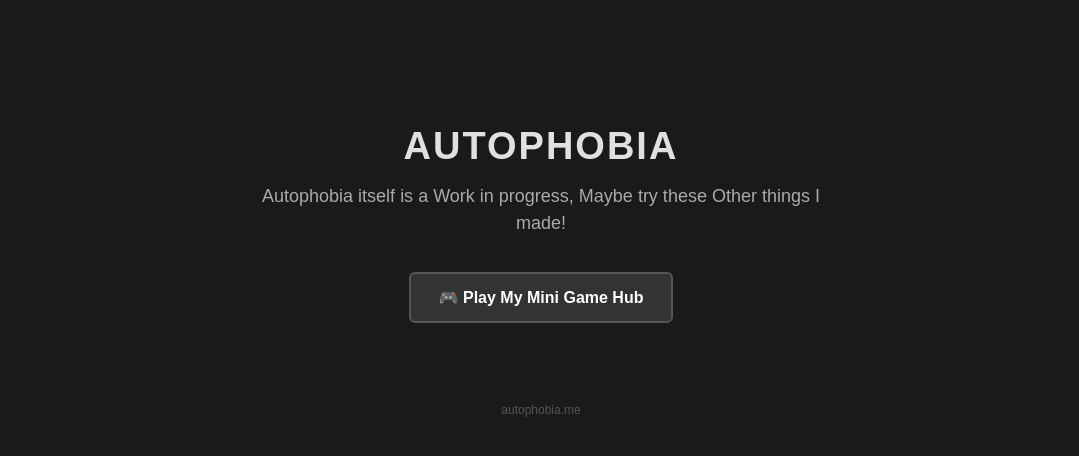
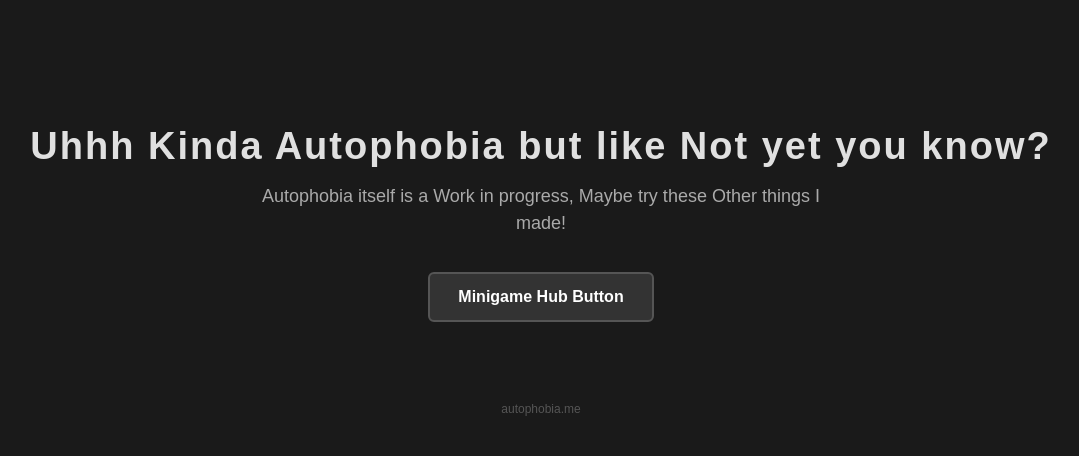
Before and after one commit to EdgeCCTV/autophobia-site, a plain HTML site: page index.html in a window 1280 px wide. Shown: the whole page, without its empty margins (99-1178 px from the left). Drawn offline with Linux system fonts and the light colour scheme.

Commit message:
Update header and button text in index.html

```diff
--- a/index.html
+++ b/index.html
@@ -61,7 +61,7 @@
 <body>
 
     <!-- main header -->
-    <h1>AUTOPHOBIA</h1>
+    <h1>Uhhh Kinda Autophobia but like Not yet you know?</h1>
 
     <!-- wip message -->
     <p class="wip-text">
@@ -70,7 +70,7 @@
 
     <!-- button leading to games page -->
     <a href="games.html" class="hub-link">
-        <button class="hub-btn">🎮 Play My Mini Game Hub</button>
+        <button class="hub-btn">Minigame Hub Button</button>
     </a>
 
     <div class="footer">
```
